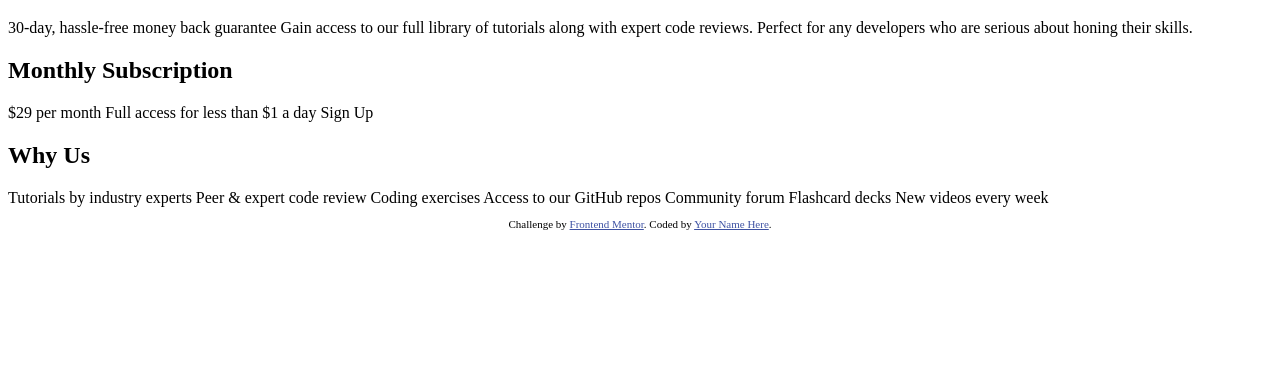
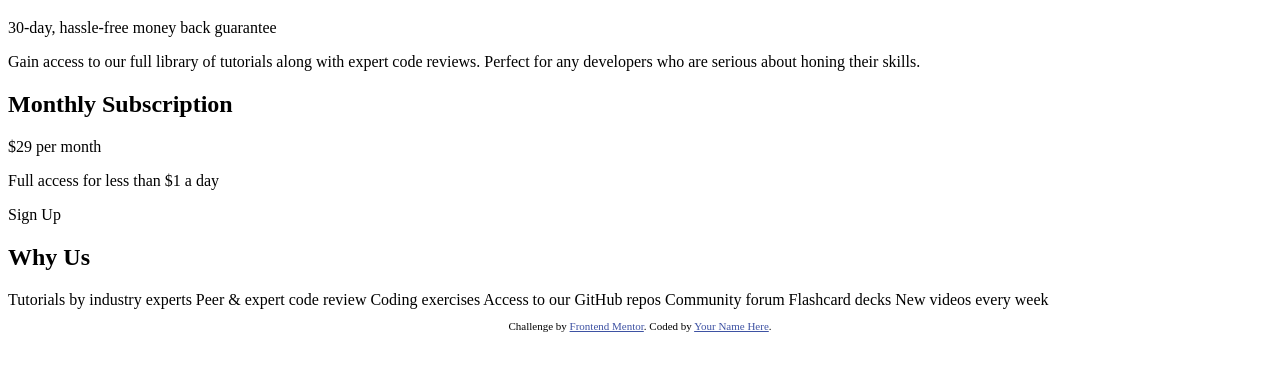
Before and after one commit to scrabill/single-price-grid, a plain HTML site: page index.html in a window 1280 px wide. Shown: the part 61-432 px from the top of the page. Drawn offline with Linux system fonts and the light colour scheme.

Commit message:
Adds p tags

```diff
--- a/index.html
+++ b/index.html
@@ -18,18 +18,17 @@
 
   <h1>Join our community</h1>
 
+  <p>30-day, hassle-free money back guarantee</p>
 
-  30-day, hassle-free money back guarantee
-
-  Gain access to our full library of tutorials along with expert code reviews.
-  Perfect for any developers who are serious about honing their skills.
+  <p>Gain access to our full library of tutorials along with expert code reviews.
+  Perfect for any developers who are serious about honing their skills.</p>
 
   <h2>Monthly Subscription</h2>
 
 
-  &dollar;29 per month
+  <p>&dollar;29 per month</p>
 
-  Full access for less than &dollar;1 a day
+  <p>Full access for less than &dollar;1 a day</p>
 
   Sign Up
 
```
